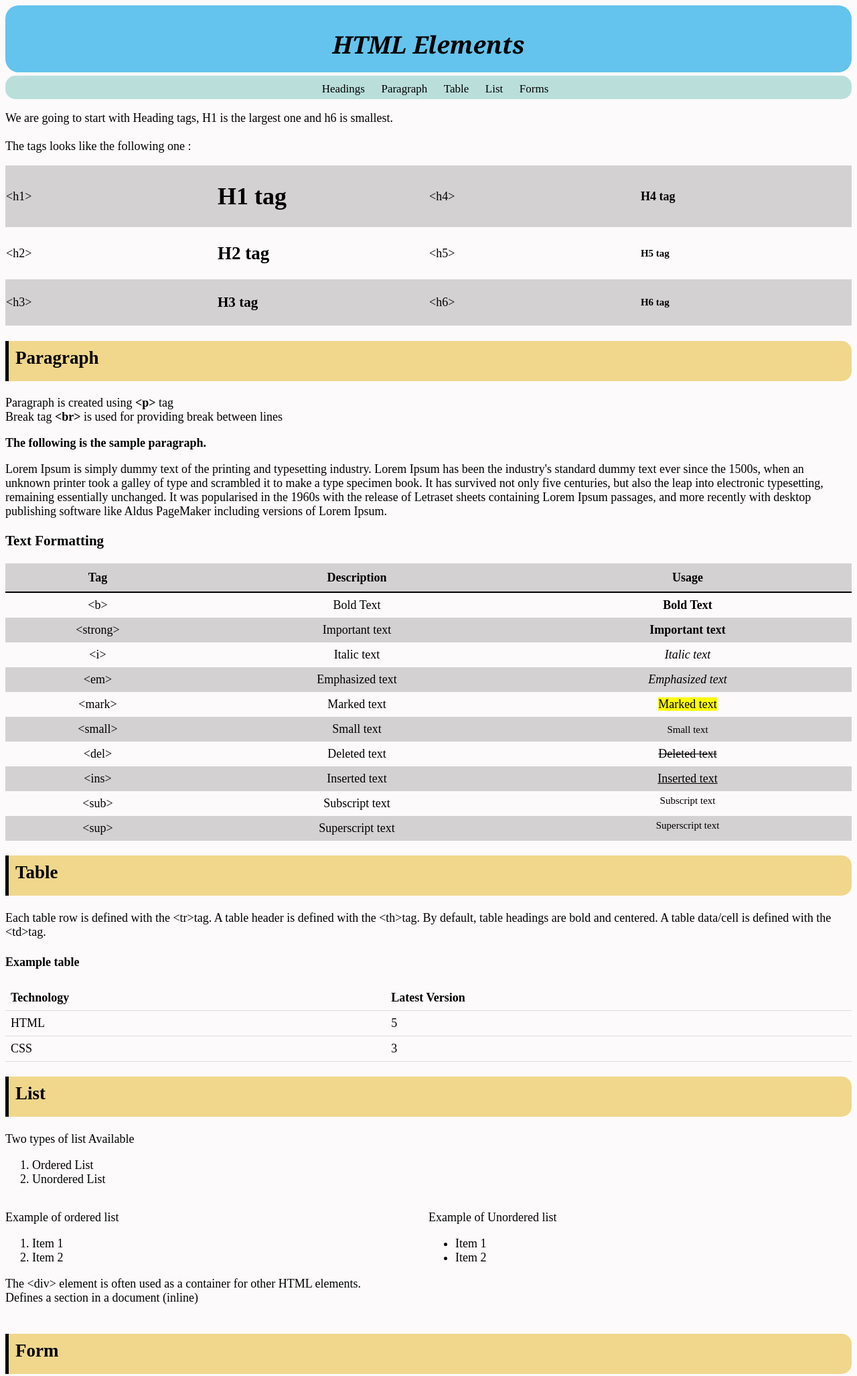
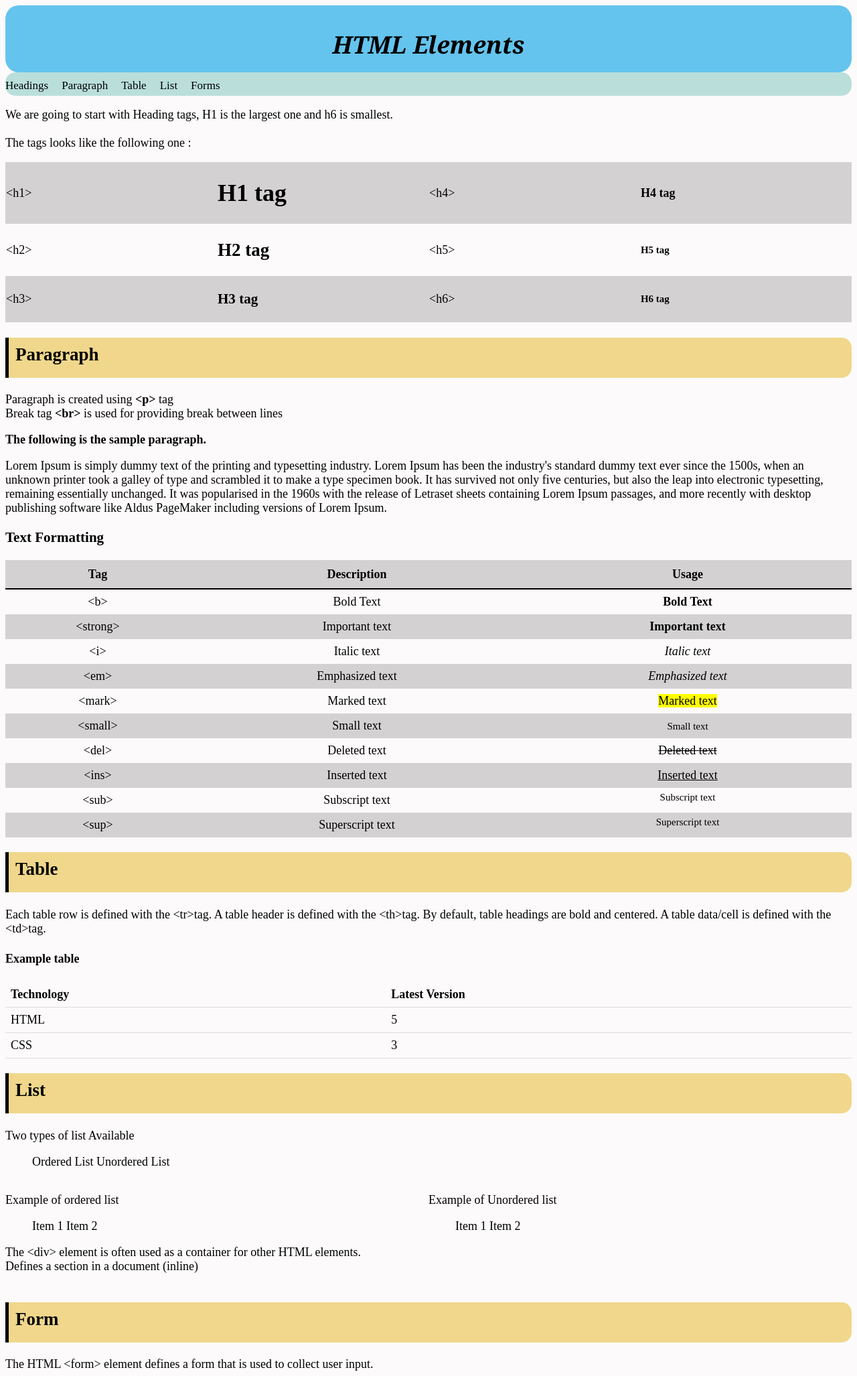
Before and after one commit to NaveenrajV/cb-learning, a plain HTML site: page html/index.html in a window 1280 px wide. Shown: the top 2054 px of the page at 67% size. Drawn offline with Linux system fonts and the light colour scheme.

Commit message:
Nav bar changed

```diff
--- a/html/index.html
+++ b/html/index.html
@@ -12,13 +12,12 @@
          <h1><i><abbr title="HyperText Markup Language" style="text-decoration: none;">HTML</abbr> Elements</i></h1>
     </header>
     <nav>
-        <ul>
-            <li><a href="#heading">Headings</a></li>
-            <li><a href="#para">Paragraph</a></li>
-            <li><a href="#table">Table</a></li>
-            <li><a href="#list">List</a></li>
-            <li><a href="#form">Forms</a></li>
-        </ul>
+
+            <a class="link" href="#heading">Headings</a>
+            <a class="link" href="#para">Paragraph</a>
+            <a class="link" href="#table">Table</a>
+            <a class="link" href="#list">List</a>
+            <a class="link" href="#form">Forms</a>
     </nav>
     <p>We are going to start with Heading tags, H1 is the largest one and h6 is smallest.<br><br>
     The tags looks like the following one :</p>
@@ -148,22 +147,22 @@
     <h2>List</h2>
     <p>Two types of list Available </p>
     <ol>
-        <li>Ordered List</li>
-        <li>Unordered List</li>
+        Ordered List
+        Unordered List
     </ol>
 
     <div style="width: 50%;float:right">
     <p>Example of Unordered list</p>
     <ul>
-        <li>Item 1</li>
-        <li>Item 2</li>
+        Item 1
+        Item 2
     </ul>
     </div>
     <div style="width: 50%;float:left">
         <p>Example of ordered list</p>
         <ol>
-            <li>Item 1</li>
-            <li>Item 2</li>
+            Item 1
+            Item 2
         </ol>
     </div>
 
```
